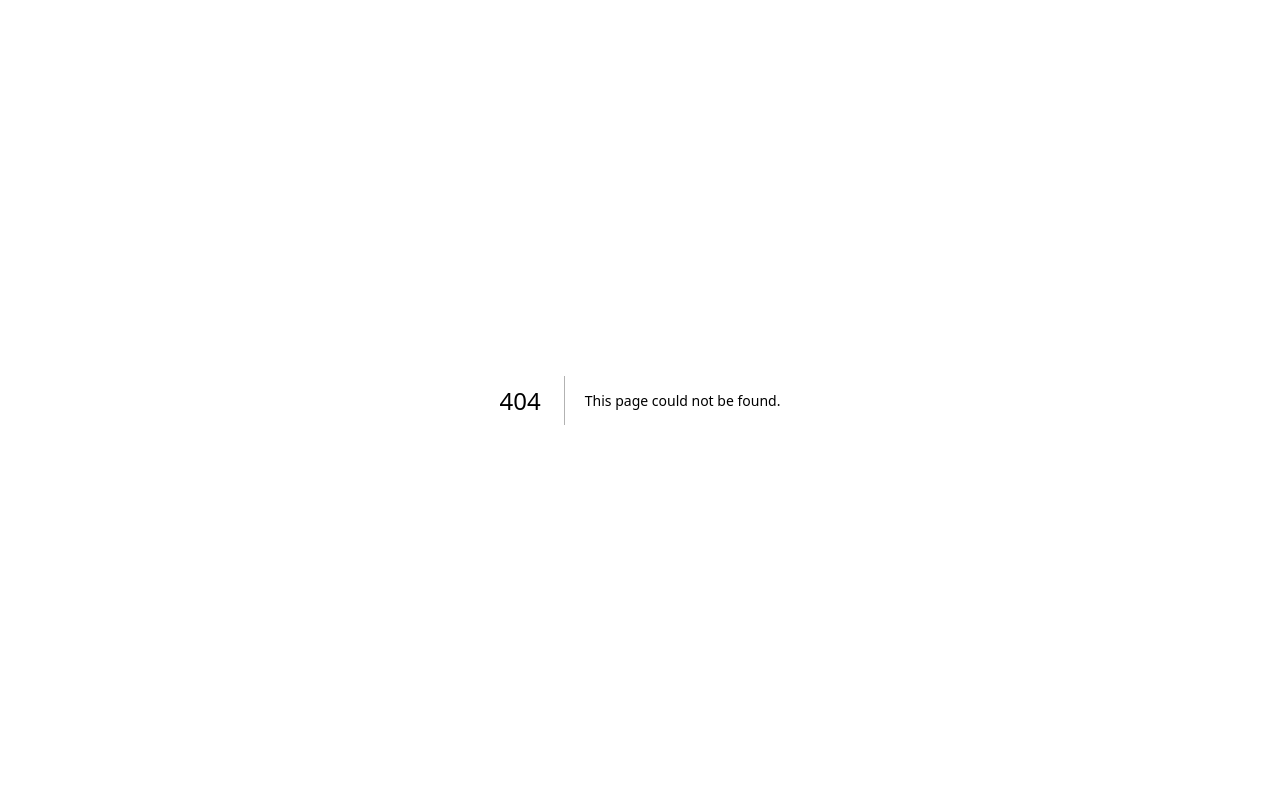
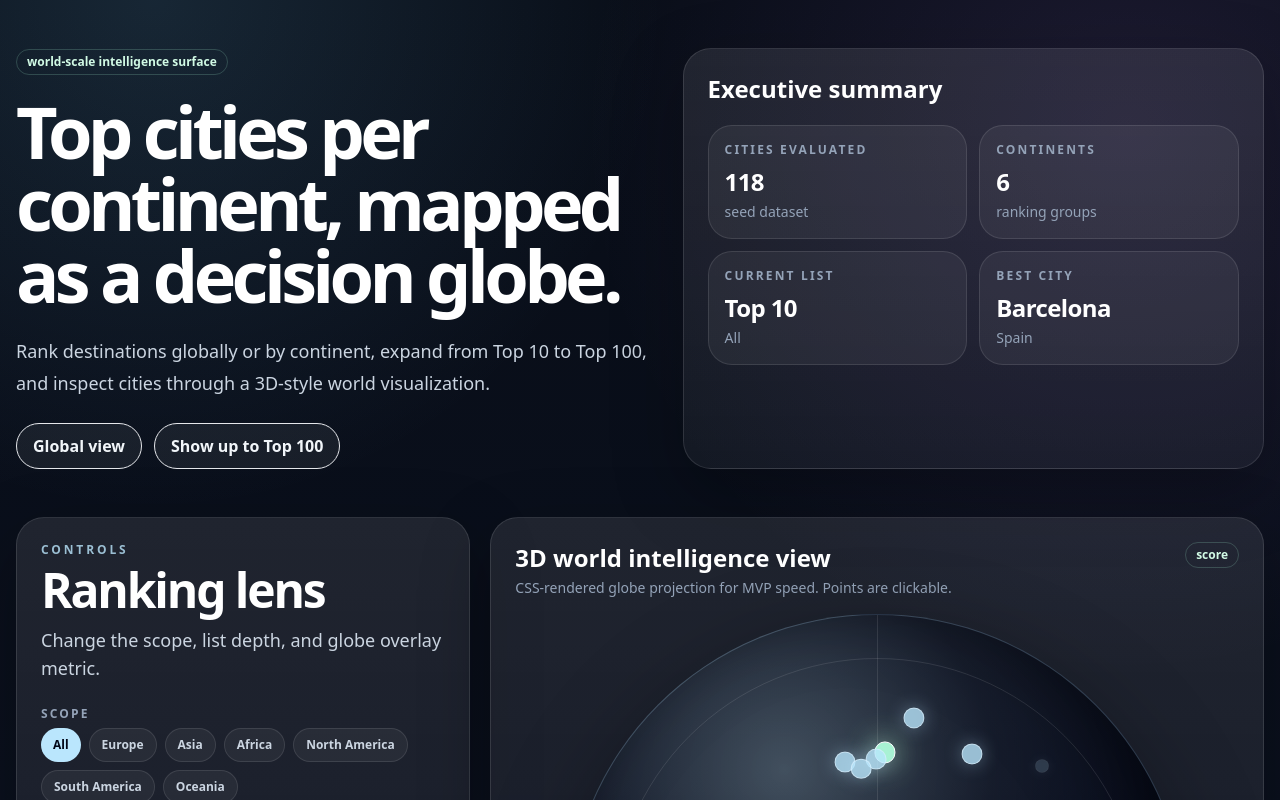
Before and after one commit to irf97/Travel-Guide, a Next.js app in the folder mvp/: page /world in a window 1280 px wide. Before the commit this address had no page. Shown: the top 800 px of the page. Built offline with nearby package versions, Linux system fonts and the light colour scheme.

Commit message:
Add world intelligence route with continent rankings and globe

```diff
--- /dev/null
+++ b/mvp/app/world/page.tsx
@@ -0,0 +1,6 @@
+import { WorldIntelligenceApp } from "@/components/world-intelligence";
+import { worldCities } from "@/lib/world-data";
+
+export default function WorldPage() {
+  return <WorldIntelligenceApp cities={worldCities} />;
+}
```
